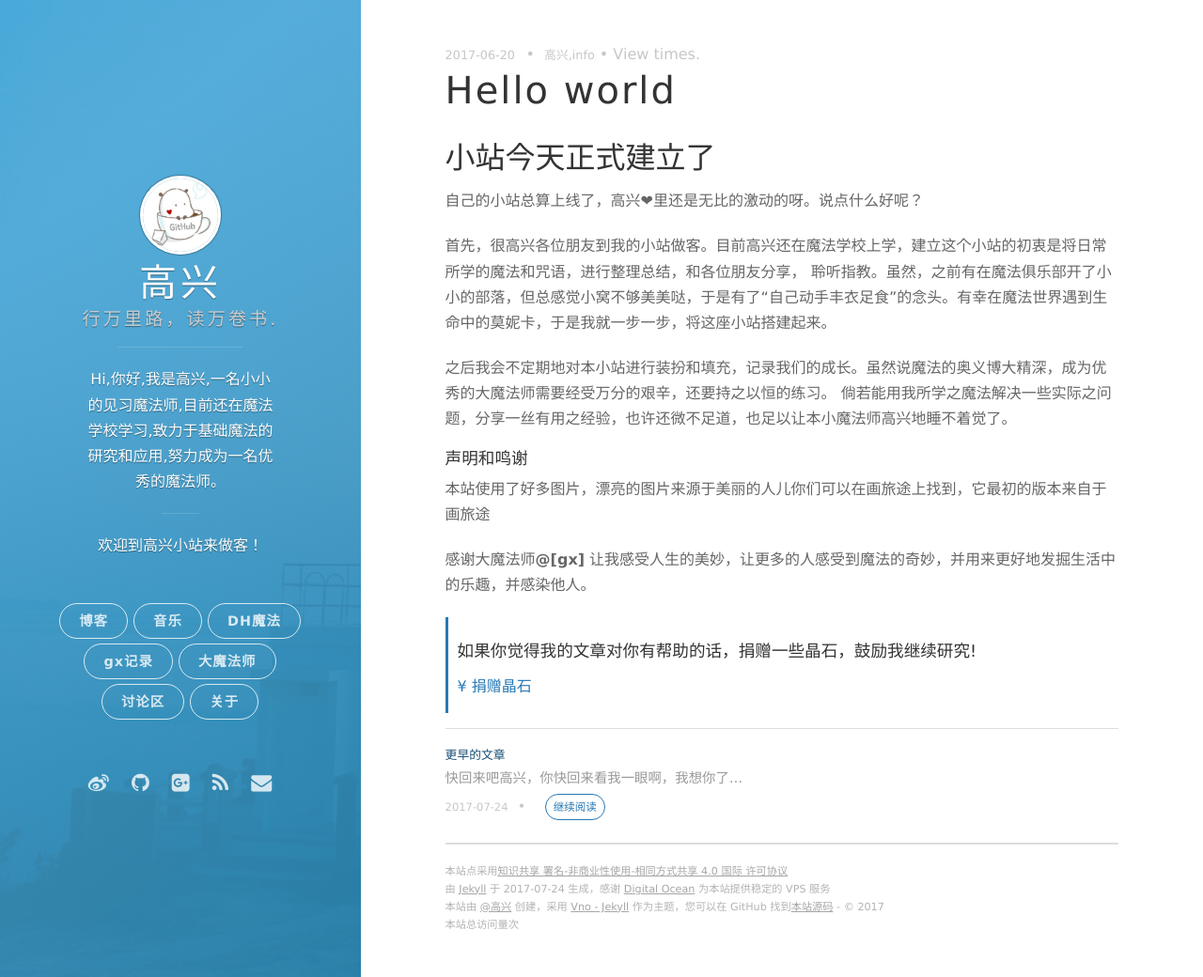
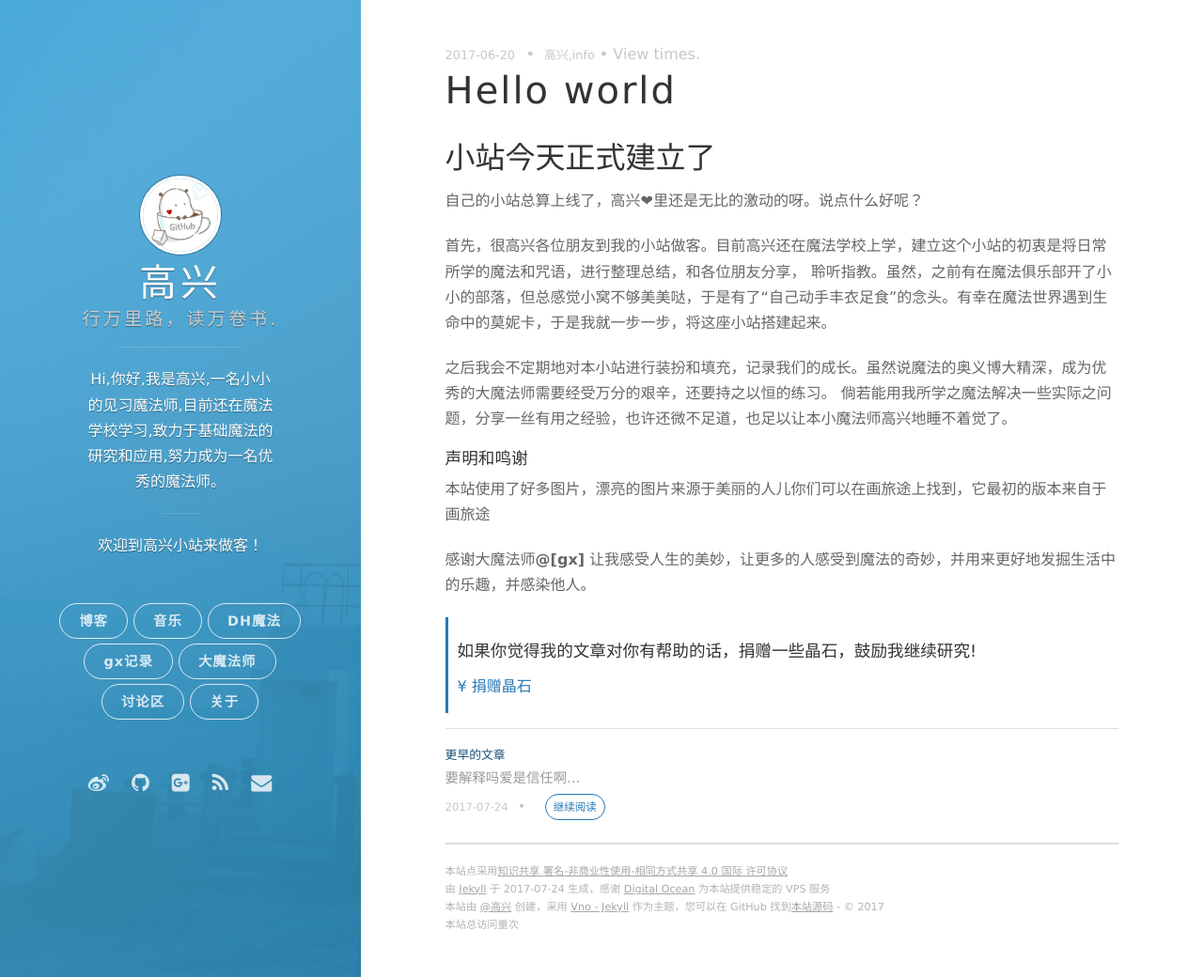
Before and after one commit to alextonn9/alexston.github.io, a Jekyll site: the page built from _posts/2016-11-08-hello-world.markdown, in a window 1280 px wide and 1040 px high. Shown: the whole window at 94% size. Built offline with Jekyll 4.4.1, drawn with Linux system fonts in a browser that asks for light colours; nearby versions of some CDN libraries; a script that is not in the unit is left out; comment, search, counter and statistics services are not loaded.

Commit message:
no message

```diff
--- a/_posts/2016-06-14-01.markdown
+++ b/_posts/2016-06-14-01.markdown
@@ -10,4 +10,4 @@ redirect_from:
 ---
 
 ## 快回来吧
-高兴，你快回来看我一眼啊，我想你了
+高兴，你快回来看我一眼啊， 我想你了
--- /dev/null
+++ b/_posts/2016-07-23-01.markdown
@@ -0,0 +1,14 @@
+---
+layout: post
+category: Info
+title:高兴误会我了
+date: 2017-06-08 15:55:24.000000000 +08:00
+tags: 高兴, info
+keywords: 高兴, 高兴
+redirect_from:
+  - /2017/11/about/
+---
+
+## 要解释吗
+爱是信任啊
+<img src="/assets/images/22.jpg"/>
```
Also changed, not shown: 2 other files.
